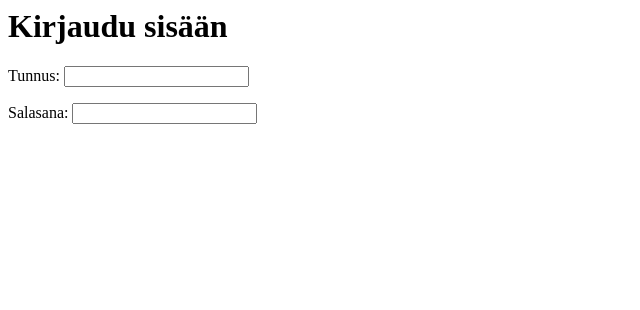
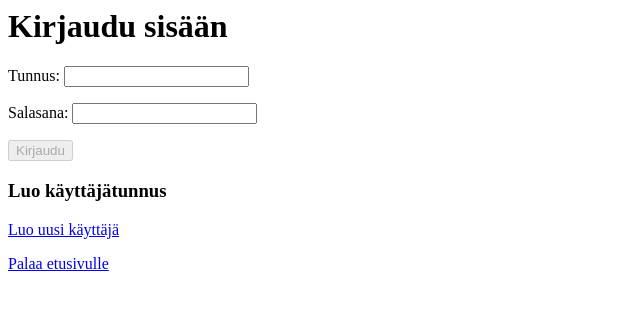
Before and after one commit to macwille/python-chat-app, a Flask app: template templates/login.html in a window 1280 px wide. Shown: the top 310 px of the page, without its empty margins (0-640 px from the left). Run offline with Flask 2, Linux system fonts and the light colour scheme; the template is opened without the code that fills it, so the values that code supplies are empty.

Commit message:
created basic HTML templates

```diff
--- a/app.py
+++ b/app.py
@@ -1,9 +1,11 @@
+
 from flask import Flask
 from flask import render_template
 
+
 app = Flask(__name__)
 
+if __name__ == '__main__':
+    app.run(debug=True, port=5000, host='0.0.0.0')
 
-@app.route("/")
-def index():
-    return render_template("index.html")
+import routes
--- a/routes.py
+++ b/routes.py
@@ -7,6 +7,6 @@ def index():
     return render_template("index.html")
 
 
-@app.route("/login")
+@app.route("/login/")
 def login():
-    return "LOGIN"
+    return render_template("login.html")
--- a/templates/login.html
+++ b/templates/login.html
@@ -5,5 +5,16 @@
         <p>
             Salasana: <input type="password name = " paddword>
         </p>
+        <p>
+            <button disabled=true>Kirjaudu</button>
+        </p>
     </form action="/login">
 </div>
+<div>
+    <h3>Luo käyttäjätunnus</h3>
+
+    <a href="/">Luo uusi käyttäjä</a>
+    <p>
+        <a href="/">Palaa etusivulle</a>
+    </p>
+</div>
```
